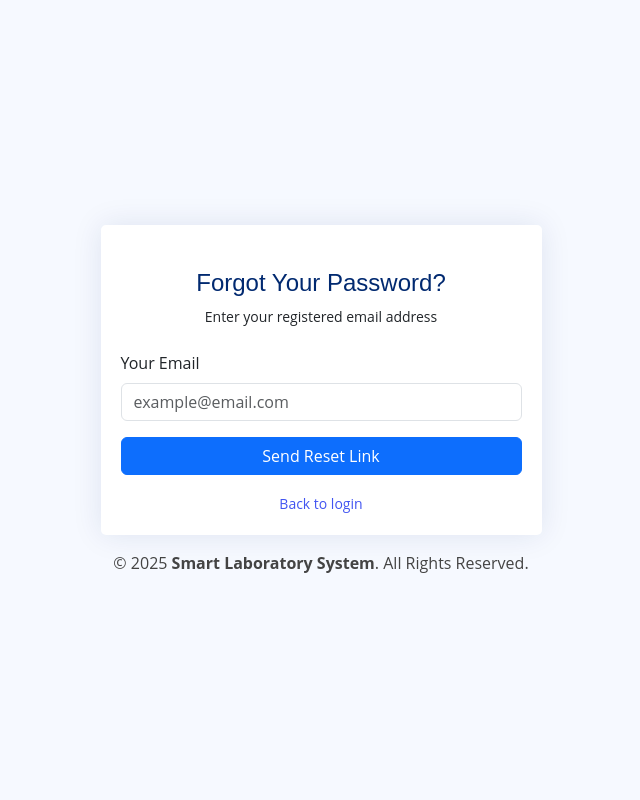
After one commit to kelvin517/smart_lab, a PHP site: page /Smart-Laboratory/doctor/forgot_password.php in a window 1280 px wide. The commit adds this page. Shown: the whole page, without its empty margins (319-959 px from the left). Run offline with PHP 8.4, Linux system fonts and the light colour scheme.

Commit message:
modification made

```diff
--- a/doctor/change_password.php
+++ b/doctor/change_password.php
@@ -21,7 +21,7 @@ if ($_SERVER['REQUEST_METHOD'] === 'POST') {
         $error = "Passwords do not match.";
     } else {
         $hashed_password = password_hash($new_password, PASSWORD_DEFAULT);
-        $stmt = $conn->prepare("UPDATE doctors SET password = ?, must_change_password = 0 WHERE id = ?");
+        $stmt = $conn->prepare("UPDATE doctors SET password = ?, must_change_password = 1 WHERE id = ?");
         $stmt->bind_param("si", $hashed_password, $doctor_id);
 
         if ($stmt->execute()) {
--- a/doctor/doctor_login.php
+++ b/doctor/doctor_login.php
@@ -102,7 +102,8 @@ if ($_SERVER['REQUEST_METHOD'] === 'POST') {
             </div>
 
             <div class="col-12 text-center">
-              <p class="small mb-0">Forgot password? <a href="reset_password.php">Reset here</a></p>
+              <a href="forgot_password.php">Forgot Password?</a>
+
             </div>
           </form>
         </div>
--- /dev/null
+++ b/doctor/forgot_password.php
@@ -0,0 +1,124 @@
+<?php
+include '../config/db.php';
+$success = $error = '';
+
+if ($_SERVER['REQUEST_METHOD'] === 'POST') {
+    $email = trim($_POST['email']);
+    $token = bin2hex(random_bytes(16));
+    $expires = date("Y-m-d H:i:s", strtotime("+30 minutes"));
+
+    // Check doctor by email and get full name
+    $check = $conn->prepare("SELECT id, full_name FROM users WHERE email = ?");
+    $check->bind_param("s", $email);
+    $check->execute();
+    $check->store_result();
+
+    if ($check->num_rows > 0) {
+        $check->bind_result($doctor_id, $doctor_name);
+        $check->fetch();
+
+        // Save token to database
+        $stmt = $conn->prepare("INSERT INTO password_resets (email, token, expires_at) VALUES (?, ?, ?)");
+        $stmt->bind_param("sss", $email, $token, $expires);
+        $stmt->execute();
+
+        // Build reset email
+        $reset_link = "http://localhost/smart-laboratory/doctor/reset_password_form.php?token=$token";
+        $subject = "Password Reset Request for Dr. $doctor_name";
+        $message = "Hello Dr. $doctor_name,\n\nWe received a request to reset your password.\n\n";
+        $message .= "Click the link below to reset your password:\n$reset_link\n\n";
+        $message .= "Note: This link will expire in 30 minutes.\n\nRegards,\nSmart Lab Team";
+
+        // Send mail
+        mail($email, $subject, $message, "From: no-reply@smartlab.com");
+
+        // Save to log
+        $log_msg = date("Y-m-d H:i:s") . " | Reset requested for Dr. $doctor_name ($email) | Token: $token | Expires: $expires\n";
+        file_put_contents('../logs/reset_logs.txt', $log_msg, FILE_APPEND);
+
+        $success = "Reset link sent to your email.";
+    } else {
+        $error = "No doctor account with that email.";
+    }
+}
+?>
+
+<!DOCTYPE html>
+<html lang="en">
+<head>
+  <meta charset="UTF-8">
+  <title>Forgot Password - Smart Lab</title>
+  <meta name="viewport" content="width=device-width, initial-scale=1.0">
+  <link href="../assets/vendor/bootstrap/css/bootstrap.min.css" rel="stylesheet">
+  <link href="../assets/vendor/bootstrap-icons/bootstrap-icons.css" rel="stylesheet">
+  <link href="../assets/css/style.css" rel="stylesheet">
+</head>
+<body>
+
+<main>
+  <div class="container">
+    <section class="section register min-vh-100 d-flex flex-column align-items-center justify-content-center py-4">
+      <div class="container">
+        <div class="row justify-content-center">
+          <div class="col-lg-5 col-md-6 d-flex flex-column align-items-center justify-content-center">
+
+            <div class="card mb-3 w-100">
+              <div class="card-body">
+                <div class="pt-4 pb-2">
+                  <h5 class="card-title text-center pb-0 fs-4">Forgot Your Password?</h5>
+                  <p class="text-center small">Enter your registered email address</p>
+                </div>
+
+                <?php if ($success): ?>
+                  <div class="alert alert-success"><?= $success ?></div>
+                <?php elseif ($error): ?>
+                  <div class="alert alert-danger"><?= $error ?></div>
+                <?php endif; ?>
+
+                <form method="POST" class="row g-3 needs-validation" novalidate>
+                  <div class="col-12">
+                    <label for="email" class="form-label">Your Email</label>
+                    <input type="email" name="email" class="form-control" required placeholder="example@email.com">
+                    <div class="invalid-feedback">Please enter a valid email address.</div>
+                  </div>
+
+                  <div class="col-12 d-grid">
+                    <button class="btn btn-primary w-100" type="submit">Send Reset Link</button>
+                  </div>
+
+                  <div class="col-12 text-center">
+                    <a href="doctor_login.php" class="small">Back to login</a>
+                  </div>
+                </form>
+              </div>
+            </div>
+
+            <div class="credits text-center">
+              &copy; <?= date('Y') ?> <strong>Smart Laboratory System</strong>. All Rights Reserved.
+            </div>
+
+          </div>
+        </div>
+      </div>
+    </section>
+  </div>
+</main>
+
+<script src="../assets/vendor/bootstrap/js/bootstrap.bundle.min.js"></script>
+<script>
+  (function () {
+    'use strict'
+    const forms = document.querySelectorAll('.needs-validation');
+    Array.from(forms).forEach(form => {
+      form.addEventListener('submit', function (event) {
+        if (!form.checkValidity()) {
+          event.preventDefault();
+          event.stopPropagation();
+        }
+        form.classList.add('was-validated');
+      }, false);
+    });
+  })();
+</script>
+</body>
+</html>
```
Also changed, not shown: doctor/reset_password_form.php (added, +126 -0 lines), 1 other file.
